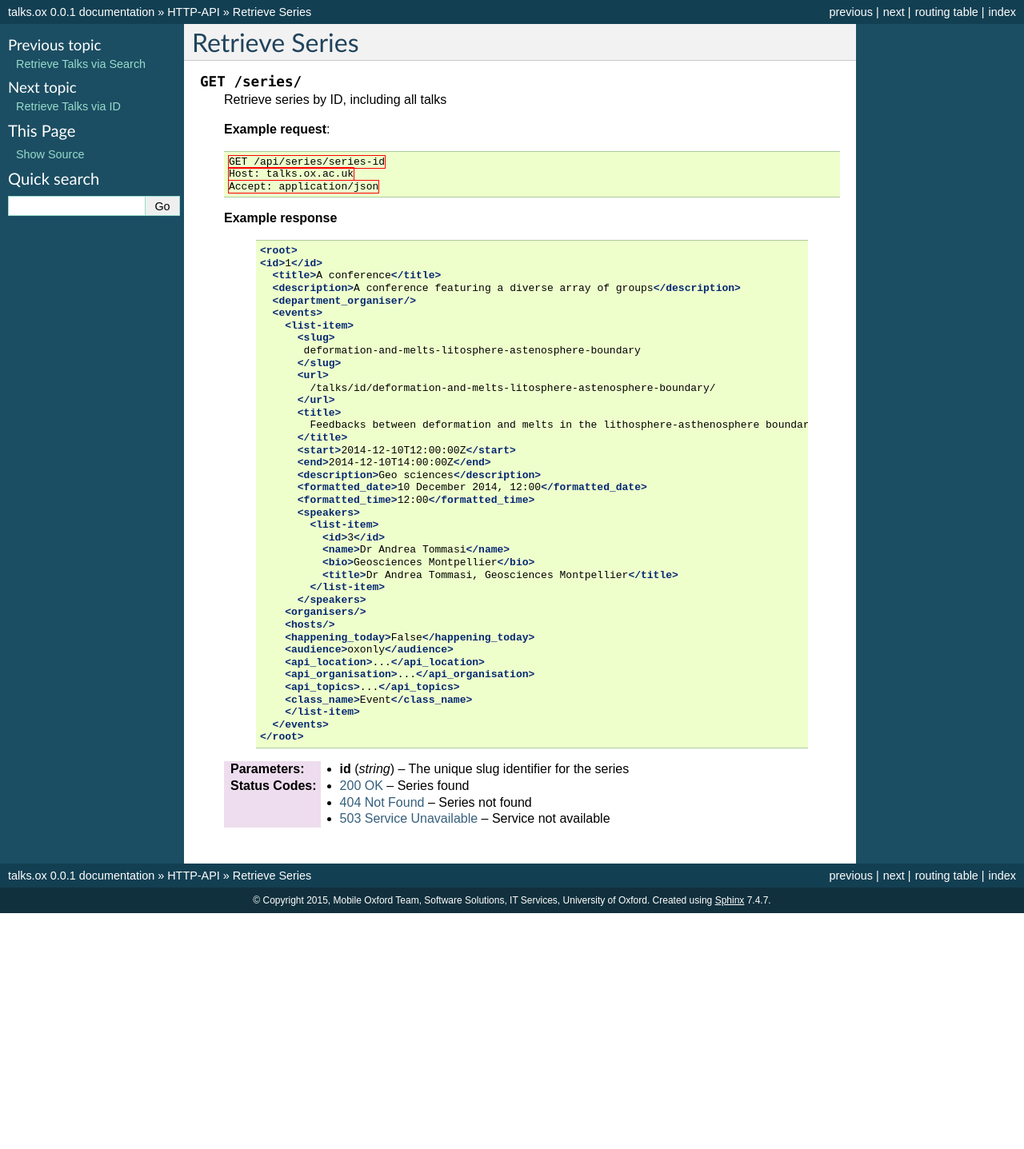
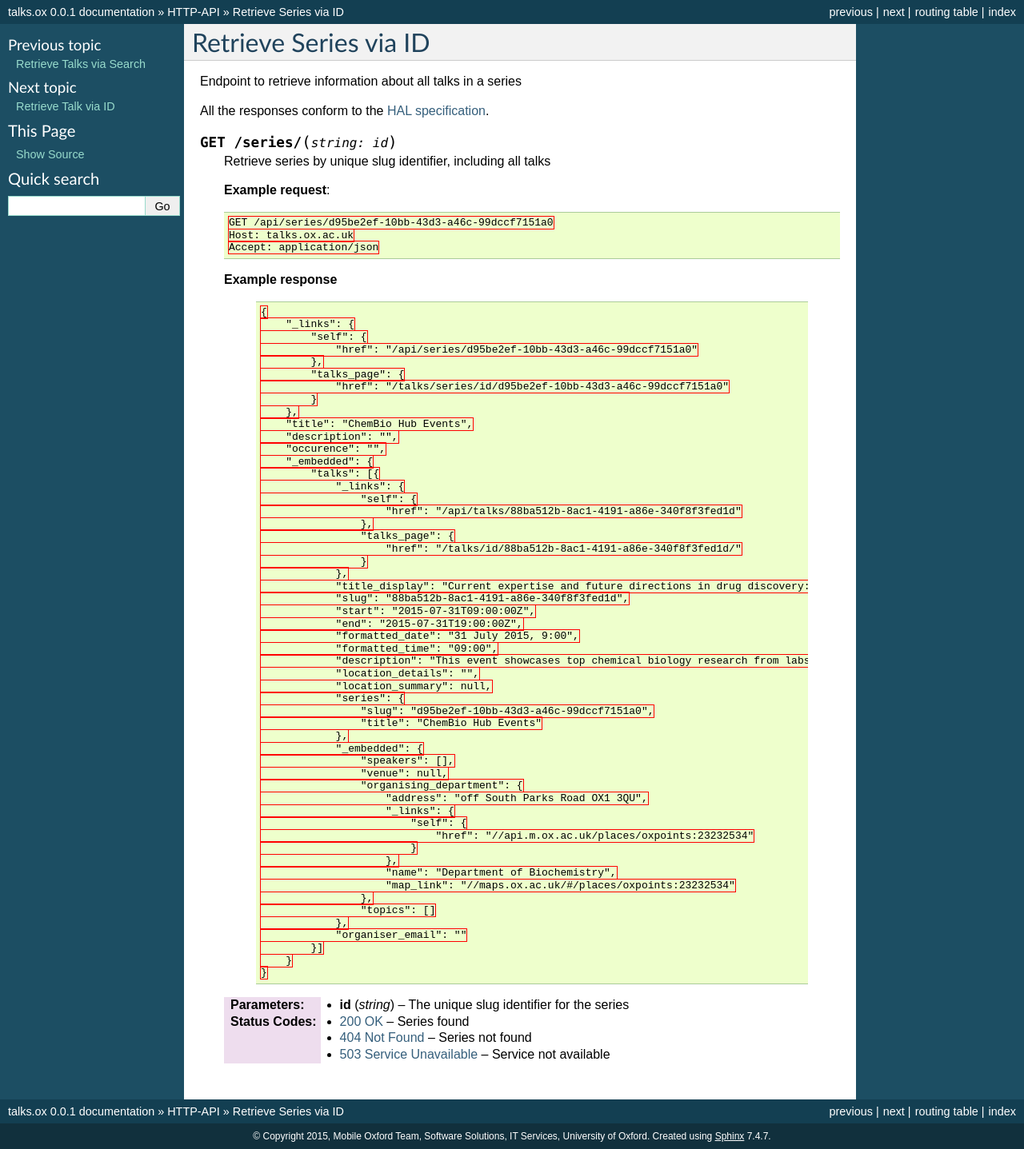
Before and after one commit to ox-it/talks.ox, a Sphinx documentation site: the page built from docs/source/http_api/endpoints/series.rst, in a window 1280 px wide. Shown: the whole page at 80% size. Built offline with Sphinx 7.4.7, drawn with Linux system fonts in a browser that asks for light colours; before the commit the page ends 1142 px from its top, so only the background shows below that.

Commit message:
tidying up retrieve by series and talk

```diff
--- a/docs/source/http_api/endpoints/series.rst
+++ b/docs/source/http_api/endpoints/series.rst
@@ -1,63 +1,82 @@
-***************
-Retrieve Series
-***************
+**********************
+Retrieve Series via ID
+**********************
 
-.. http:get:: /series/
+Endpoint to retrieve information about all talks in a series
 
-    Retrieve series by ID, including all talks
+All the responses conform to the `HAL specification <http://stateless.co/hal_specification.html>`_.
+
+
+.. http:get:: /series/(string:id)
+
+    Retrieve series by unique slug identifier, including all talks
 
     **Example request**:
 
     .. sourcecode:: http
 
-      GET /api/series/series-id
+      GET /api/series/d95be2ef-10bb-43d3-a46c-99dccf7151a0
       Host: talks.ox.ac.uk
       Accept: application/json
 
     **Example response**
 
-      .. sourcecode:: xml
+      .. sourcecode:: http
 
-        <root>
-        <id>1</id>
-          <title>A conference</title>
-          <description>A conference featuring a diverse array of groups</description>
-          <department_organiser/>
-          <events>
-            <list-item>
-              <slug>
-               deformation-and-melts-litosphere-astenosphere-boundary
-              </slug>
-              <url>
-                /talks/id/deformation-and-melts-litosphere-astenosphere-boundary/
-              </url>
-              <title>
-                Feedbacks between deformation and melts in the lithosphere-asthenosphere boundary
-              </title>
-              <start>2014-12-10T12:00:00Z</start>
-              <end>2014-12-10T14:00:00Z</end>
-              <description>Geo sciences</description>
-              <formatted_date>10 December 2014, 12:00</formatted_date>
-              <formatted_time>12:00</formatted_time>
-              <speakers>
-                <list-item>
-                  <id>3</id>
-                  <name>Dr Andrea Tommasi</name>
-                  <bio>Geosciences Montpellier</bio>
-                  <title>Dr Andrea Tommasi, Geosciences Montpellier</title>
-                </list-item>
-              </speakers>
-            <organisers/>
-            <hosts/>
-            <happening_today>False</happening_today>
-            <audience>oxonly</audience>
-            <api_location>...</api_location>
-            <api_organisation>...</api_organisation>
-            <api_topics>...</api_topics>
-            <class_name>Event</class_name>
-            </list-item>
-          </events>
-        </root>
+        {
+            "_links": {
+                "self": {
+                    "href": "/api/series/d95be2ef-10bb-43d3-a46c-99dccf7151a0"
+                },
+                "talks_page": {
+                    "href": "/talks/series/id/d95be2ef-10bb-43d3-a46c-99dccf7151a0"
+                }
+            },
+            "title": "ChemBio Hub Events",
+            "description": "",
+            "occurence": "",
+            "_embedded": {
+                "talks": [{
+                    "_links": {
+                        "self": {
+                            "href": "/api/talks/88ba512b-8ac1-4191-a86e-340f8f3fed1d"
+                        },
+                        "talks_page": {
+                            "href": "/talks/id/88ba512b-8ac1-4191-a86e-340f8f3fed1d/"
+                        }
+                    },
+                    "title_display": "Current expertise and future directions in drug discovery: an Oxford-Industry conversation",
+                    "slug": "88ba512b-8ac1-4191-a86e-340f8f3fed1d",
+                    "start": "2015-07-31T09:00:00Z",
+                    "end": "2015-07-31T19:00:00Z",
+                    "formatted_date": "31 July 2015, 9:00",
+                    "formatted_time": "09:00",
+                    "description": "This event showcases top chemical biology research from labs at Oxford. ...",
+                    "location_details": "",
+                    "location_summary": null,
+                    "series": {
+                        "slug": "d95be2ef-10bb-43d3-a46c-99dccf7151a0",
+                        "title": "ChemBio Hub Events"
+                    },
+                    "_embedded": {
+                        "speakers": [],
+                        "venue": null,
+                        "organising_department": {
+                            "address": "off South Parks Road OX1 3QU",
+                            "_links": {
+                                "self": {
+                                    "href": "//api.m.ox.ac.uk/places/oxpoints:23232534"
+                                }
+                            },
+                            "name": "Department of Biochemistry",
+                            "map_link": "//maps.ox.ac.uk/#/places/oxpoints:23232534"
+                        },
+                        "topics": []
+                    },
+                    "organiser_email": ""
+                }]
+            }
+        }
 
     :param id: The unique slug identifier for the series
     :type id: string
--- a/docs/source/http_api/endpoints/talks.rst
+++ b/docs/source/http_api/endpoints/talks.rst
@@ -1,5 +1,5 @@
 *********************
-Retrieve Talks via ID
+Retrieve Talk via ID
 *********************
 
 Endpoint to retrieve information about talks
@@ -8,7 +8,7 @@ All the responses conform to the `HAL specification <http://stateless.co/hal_spe
 
 .. http:get:: /talks/(string:id)
 
-    Retrieve talk by ID
+    Retrieve talk by unique slug identifier
 
     **Example request**:
 
```
